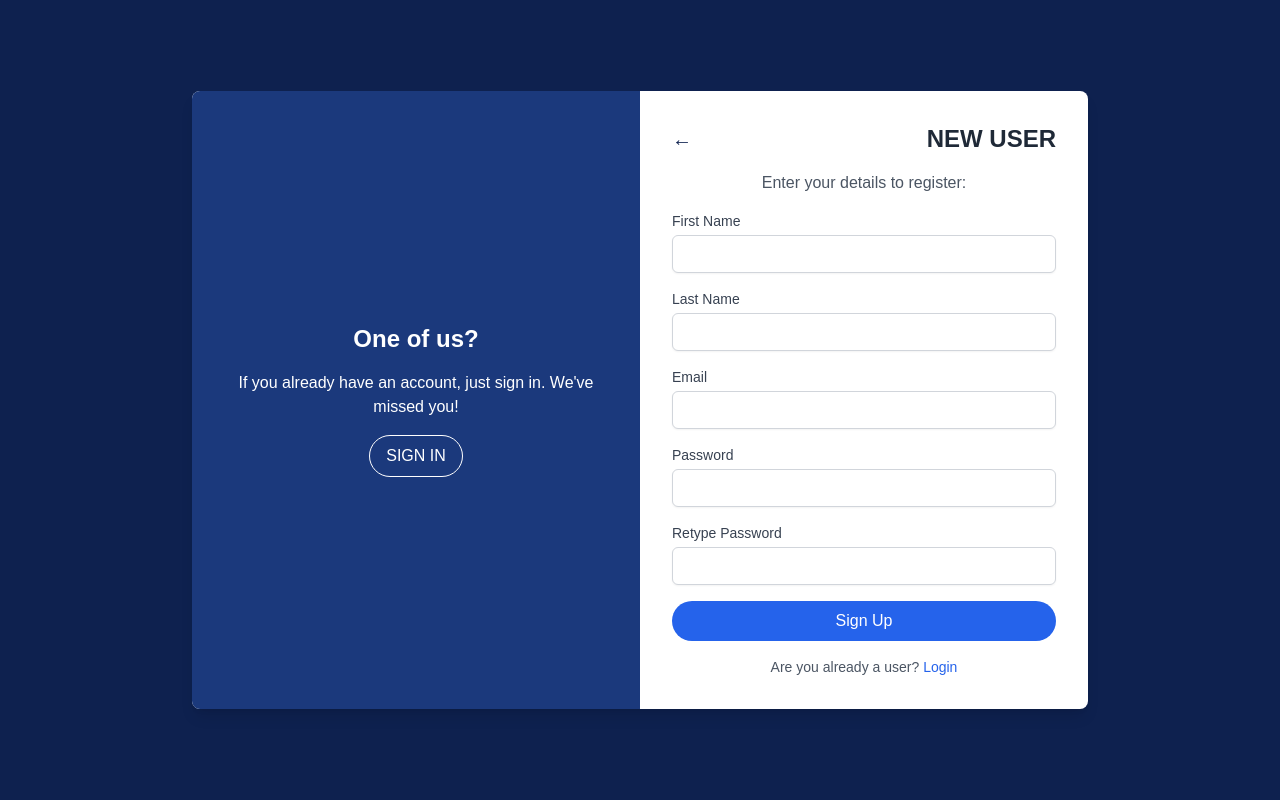
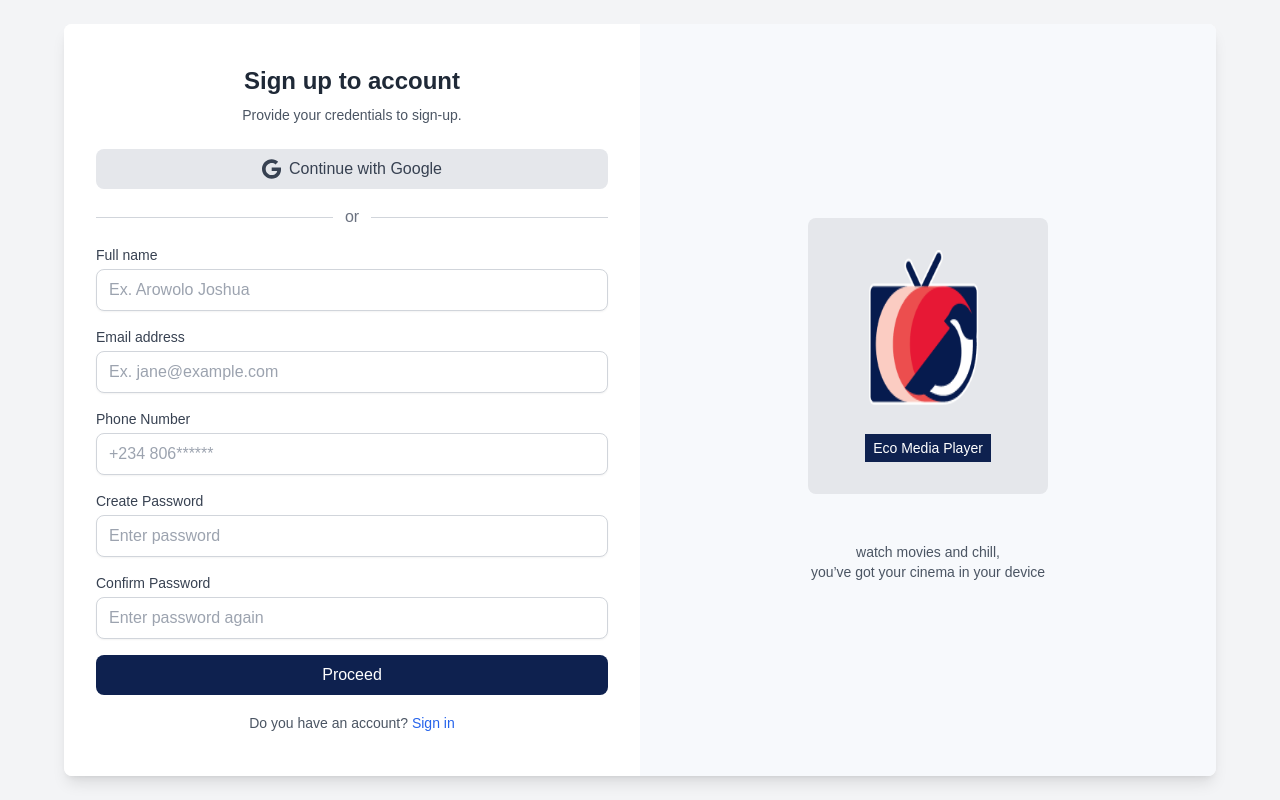
Before and after one commit to dawazakx/echo_med-a_player_web_user, a Next.js app: page /register in a window 1280 px wide. Built offline with nearby package versions, Linux system fonts and the light colour scheme.

Commit message:
register page  modifoed

```diff
--- a/components/FormHeader.tsx
+++ b/components/FormHeader.tsx
@@ -1,15 +1,28 @@
+// components/FormHeader.tsx
+
 import React from 'react';
+import Link from 'next/link';
 
 interface FormHeaderProps {
   title: string;
   description: string;
+  linkText?: string;
+  linkHref?: string;
 }
 
-const FormHeader: React.FC<FormHeaderProps> = ({ title, description }) => {
+const FormHeader: React.FC<FormHeaderProps> = ({ title, description, linkText, linkHref }) => {
   return (
     <div className="text-center mb-6">
-      <h2 className="text-xl md:text-2xl font-bold text-gray-800">{title}</h2>
-      <p className="text-xs md:text-sm text-gray-600 mt-2">{description}</p>
+      <h2 className="text-2xl font-bold text-gray-800">{title}</h2>
+      <p className="text-sm text-gray-600 mt-2">{description}</p>
+      {linkText && linkHref && (
+        <p className="mt-4 text-sm text-gray-600">
+          {linkText}{' '}
+          <Link href={linkHref}>
+            <a className="text-blue-600 hover:underline">Click here</a>
+          </Link>
+        </p>
+      )}
     </div>
   );
 };
--- a/pages/register.tsx
+++ b/pages/register.tsx
@@ -1,198 +1,147 @@
-import React, { useState } from 'react';
-import Link from 'next/link';
+import React from 'react';
+import { Formik, Field, Form, ErrorMessage } from 'formik';
+import * as Yup from 'yup';
+import axios from 'axios';
+import RightSideContent from '../components/RightSideContent';
+import FormHeader from '../components/FormHeader';
+import GoogleButton from '../components/GoogleButton';
 
-const Register: React.FC = () => {
-  const [formData, setFormData] = useState({
-    firstName: '',
-    lastName: '',
-    email: '',
-    password: '',
-    confirmPassword: '',
+const UserRegister: React.FC = () => {
+  // Validation schema for the form fields using Yup
+  const validationSchema = Yup.object().shape({
+    fullName: Yup.string().required('Full name is required'),
+    email: Yup.string().email('Invalid email address').required('Email is required'),
+    phoneNumber: Yup.string().required('Phone number is required'),
+    password: Yup.string().required('Password is required'),
+    confirmPassword: Yup.string()
+      .oneOf([Yup.ref('password'), null], 'Passwords must match')
+      .required('Confirm password is required'),
   });
 
-  const [errors, setErrors] = useState({
-    firstName: '',
-    lastName: '',
-    email: '',
-    password: '',
-    confirmPassword: '',
-  });
-
-  const validateEmail = (email: string) => {
-    const re = /^[^\s@]+@[^\s@]+\.[^\s@]+$/;
-    return re.test(String(email).toLowerCase());
-  };
-
-  const handleChange = (e: React.ChangeEvent<HTMLInputElement>) => {
-    setFormData({
-      ...formData,
-      [e.target.name]: e.target.value,
-    });
-  };
-
-  const handleSubmit = (e: React.FormEvent) => {
-    e.preventDefault();
-    let valid = true;
-    let newErrors = {
-      firstName: '',
-      lastName: '',
-      email: '',
-      password: '',
-      confirmPassword: '',
-    };
-
-    if (!formData.firstName) {
-      newErrors.firstName = 'First Name is required';
-      valid = false;
-    }
-
-    if (!formData.lastName) {
-      newErrors.lastName = 'Last Name is required';
-      valid = false;
-    }
-
-    if (!formData.email) {
-      newErrors.email = 'Email is required';
-      valid = false;
-    } else if (!validateEmail(formData.email)) {
-      newErrors.email = 'Email is not valid';
-      valid = false;
-    }
-
-    if (!formData.password) {
-      newErrors.password = 'Password is required';
-      valid = false;
-    }
-
-    if (formData.password !== formData.confirmPassword) {
-      newErrors.confirmPassword = 'Passwords do not match';
-      valid = false;
-    }
-
-    setErrors(newErrors);
-
-    if (valid) {
-      // Handle registration
-      console.log('Registration successful', formData);
+  // Function to handle form submission
+  const handleSubmit = async (values: { fullName: string; email: string; phoneNumber: string; password: string }) => {
+    try {
+      const response = await axios.post('https://shaky-work-tedious-island-beta.pipeops.app/api/v1/admin/register', values);
+      if (response.status === 201) {
+        alert('Registration successful!');
+      } else {
+        alert('Registration failed!');
+      }
+    } catch (error) {
+      alert('An error occurred. Please try again.');
     }
   };
 
   return (
-    <div className="min-h-screen flex items-center justify-center" style={{ backgroundColor: '#0E214F' }}>
-      <div className="bg-white flex flex-col md:flex-row rounded-lg shadow-lg overflow-hidden w-full max-w-4xl">
-        {/* Left Section */}
-        <div className="hidden md:flex md:w-1/2" style={{ backgroundColor: '#1B397C' }}>
-          <div className="flex flex-col items-center justify-center p-8 text-white">
-            <h2 className="text-2xl font-bold mb-4">One of us?</h2>
-            <p className="mb-4 text-center">If you already have an account, just sign in. We've missed you!</p>
-            <Link href="/login">
-              <button className="bg-transparent border border-white text-white py-2 px-4 rounded-full hover:bg-white hover:text-gray-800 transition-colors duration-300">
-                SIGN IN
-              </button>
-            </Link>
+    <div className="min-h-screen w-screen flex items-center justify-center bg-gray-100 p-4">
+      <div className="flex flex-col md:flex-row w-full max-w-6xl bg-white shadow-lg rounded-lg overflow-hidden">
+        {/* Left side - registration form */}
+        <div className="w-full md:w-1/2 p-6 md:p-8 flex flex-col justify-center bg-white">
+          <FormHeader title="Sign up to account" description="Provide your credentials to sign-up." />
+          <GoogleButton />
+
+          <div className="flex items-center justify-between mb-4">
+            <hr className="w-full border-gray-300" />
+            <span className="px-3 text-gray-500">or</span>
+            <hr className="w-full border-gray-300" />
+          </div>
+
+          <Formik
+            initialValues={{ fullName: '', email: '', phoneNumber: '', password: '', confirmPassword: '' }}
+            validationSchema={validationSchema}
+            onSubmit={handleSubmit}
+          >
+            {({ errors, touched, isSubmitting }) => (
+              <Form className="space-y-4">
+                <div>
+                  <label htmlFor="fullName" className="block text-xs md:text-sm font-medium text-gray-700">Full name</label>
+                  <Field
+                    type="text"
+                    id="fullName"
+                    name="fullName"
+                    placeholder="Ex. Arowolo Joshua"
+                    className={`mt-1 block w-full border rounded-lg py-2 px-3 shadow-sm focus:outline-none ${
+                      errors.fullName && touched.fullName ? 'border-red-500' : 'border-gray-300'
+                    } text-black`}
+                  />
+                  <ErrorMessage name="fullName" component="div" className="text-red-500 text-xs mt-1" />
+                </div>
+                <div>
+                  <label htmlFor="email" className="block text-xs md:text-sm font-medium text-gray-700">Email address</label>
+                  <Field
+                    type="email"
+                    id="email"
+                    name="email"
+                    placeholder="Ex. jane@example.com"
+                    className={`mt-1 block w-full border rounded-lg py-2 px-3 shadow-sm focus:outline-none ${
+                      errors.email && touched.email ? 'border-red-500' : 'border-gray-300'
+                    } text-black`}
+                  />
+                  <ErrorMessage name="email" component="div" className="text-red-500 text-xs mt-1" />
+                </div>
+                <div>
+                  <label htmlFor="phoneNumber" className="block text-xs md:text-sm font-medium text-gray-700">Phone Number</label>
+                  <Field
+                    type="text"
+                    id="phoneNumber"
+                    name="phoneNumber"
+                    placeholder="+234 806******"
+                    className={`mt-1 block w-full border rounded-lg py-2 px-3 shadow-sm focus:outline-none ${
+                      errors.phoneNumber && touched.phoneNumber ? 'border-red-500' : 'border-gray-300'
+                    } text-black`}
+                  />
+                  <ErrorMessage name="phoneNumber" component="div" className="text-red-500 text-xs mt-1" />
+                </div>
+                <div>
+                  <label htmlFor="password" className="block text-xs md:text-sm font-medium text-gray-700">Create Password</label>
+                  <Field
+                    type="password"
+                    id="password"
+                    name="password"
+                    placeholder="Enter password"
+                    className={`mt-1 block w-full border rounded-lg py-2 px-3 shadow-sm focus:outline-none ${
+                      errors.password && touched.password ? 'border-red-500' : 'border-gray-300'
+                    } text-black`}
+                  />
+                  <ErrorMessage name="password" component="div" className="text-red-500 text-xs mt-1" />
+                </div>
+                <div>
+                  <label htmlFor="confirmPassword" className="block text-xs md:text-sm font-medium text-gray-700">Confirm Password</label>
+                  <Field
+                    type="password"
+                    id="confirmPassword"
+                    name="confirmPassword"
+                    placeholder="Enter password again"
+                    className={`mt-1 block w-full border rounded-lg py-2 px-3 shadow-sm focus:outline-none ${
+                      errors.confirmPassword && touched.confirmPassword ? 'border-red-500' : 'border-gray-300'
+                    } text-black`}
+                  />
+                  <ErrorMessage name="confirmPassword" component="div" className="text-red-500 text-xs mt-1" />
+                </div>
+                <button
+                  type="submit"
+                  className="w-full bg-[#0E214F] text-white py-2 px-4 rounded-lg hover:bg-blue-700 transition-colors duration-300"
+                  disabled={isSubmitting}
+                >
+                  {isSubmitting ? 'Loading...' : 'Proceed'}
+                </button>
+              </Form>
+            )}
+          </Formik>
+
+          <div className="mt-4 text-center">
+            <span className="text-xs md:text-sm text-gray-600">Do you have an account? </span>
+            <a href="#" className="text-xs md:text-sm text-blue-600 hover:underline">Sign in</a>
           </div>
         </div>
 
-        {/* Right Section */}
-        <div className="w-full md:w-1/2 p-8 flex flex-col items-center justify-center">
-          <div className="flex justify-between w-full max-w-sm mb-4">
-            {/* Back arrow */}
-            <button onClick={() => window.history.back()} className="text-[#0E214F] text-xl">
-              ←
-            </button>
-            <h2 className="text-2xl font-bold text-gray-800">NEW USER</h2>
-          </div>
-          <p className="mb-4 text-gray-600 text-center">Enter your details to register:</p>
-          <form onSubmit={handleSubmit} className="w-full max-w-sm space-y-4">
-            <div>
-              <label htmlFor="firstName" className="block text-sm font-medium text-gray-700">
-                First Name
-              </label>
-              <input
-                type="text"
-                name="firstName"
-                id="firstName"
-                value={formData.firstName}
-                onChange={handleChange}
-                required
-                className="mt-1 block w-full px-3 py-2 bg-white border border-gray-300 rounded-md shadow-sm placeholder-gray-400 focus:outline-none focus:ring-indigo-500 focus:border-indigo-500 sm:text-sm text-black"
-              />
-              {errors.firstName && <p className="text-red-500 text-sm mt-1">{errors.firstName}</p>}
-            </div>
-            <div>
-              <label htmlFor="lastName" className="block text-sm font-medium text-gray-700">
-                Last Name
-              </label>
-              <input
-                type="text"
-                name="lastName"
-                id="lastName"
-                value={formData.lastName}
-                onChange={handleChange}
-                required
-                className="mt-1 block w-full px-3 py-2 bg-white border border-gray-300 rounded-md shadow-sm placeholder-gray-400 focus:outline-none focus:ring-indigo-500 focus:border-indigo-500 sm:text-sm text-black"
-              />
-              {errors.lastName && <p className="text-red-500 text-sm mt-1">{errors.lastName}</p>}
-            </div>
-            <div>
-              <label htmlFor="email" className="block text-sm font-medium text-gray-700">
-                Email
-              </label>
-              <input
-                type="email"
-                name="email"
-                id="email"
-                value={formData.email}
-                onChange={handleChange}
-                required
-                className="mt-1 block w-full px-3 py-2 bg-white border border-gray-300 rounded-md shadow-sm placeholder-gray-400 focus:outline-none focus:ring-indigo-500 focus:border-indigo-500 sm:text-sm text-black"
-              />
-              {errors.email && <p className="text-red-500 text-sm mt-1">{errors.email}</p>}
-            </div>
-            <div>
-              <label htmlFor="password" className="block text-sm font-medium text-gray-700">
-                Password
-              </label>
-              <input
-                type="password"
-                name="password"
-                id="password"
-                value={formData.password}
-                onChange={handleChange}
-                required
-                className="mt-1 block w-full px-3 py-2 bg-white border border-gray-300 rounded-md shadow-sm placeholder-gray-400 focus:outline-none focus:ring-indigo-500 focus:border-indigo-500 sm:text-sm text-black"
-              />
-              {errors.password && <p className="text-red-500 text-sm mt-1">{errors.password}</p>}
-            </div>
-            <div>
-              <label htmlFor="confirmPassword" className="block text-sm font-medium text-gray-700">
-                Retype Password
-              </label>
-              <input
-                type="password"
-                name="confirmPassword"
-                id="confirmPassword"
-                value={formData.confirmPassword}
-                onChange={handleChange}
-                required
-                className="mt-1 block w-full px-3 py-2 bg-white border border-gray-300 rounded-md shadow-sm placeholder-gray-400 focus:outline-none focus:ring-indigo-500 focus:border-indigo-500 sm:text-sm text-black"
-              />
-              {errors.confirmPassword && <p className="text-red-500 text-sm mt-1">{errors.confirmPassword}</p>}
-            </div>
-            <button
-              type="submit"
-              className="w-full bg-blue-600 text-white py-2 px-4 rounded-full hover:bg-blue-700 focus:outline-none focus:ring-2 focus:ring-blue-700 focus:ring-opacity-50 transition-colors duration-300"
-            >
-              Sign Up
-            </button>
-          </form>
-          <p className="mt-4 text-sm text-gray-600 text-center">
-            Are you already a user? <Link href="/login" className="text-blue-600 hover:underline">Login</Link>
-          </p>
+        {/* Right side - additional information */}
+        <div className="w-full md:w-1/2 h-full bg-[#F7F9FC] flex items-center justify-center p-4">
+          <RightSideContent />
         </div>
       </div>
     </div>
   );
 };
 
-export default Register;
+export default UserRegister;
```
